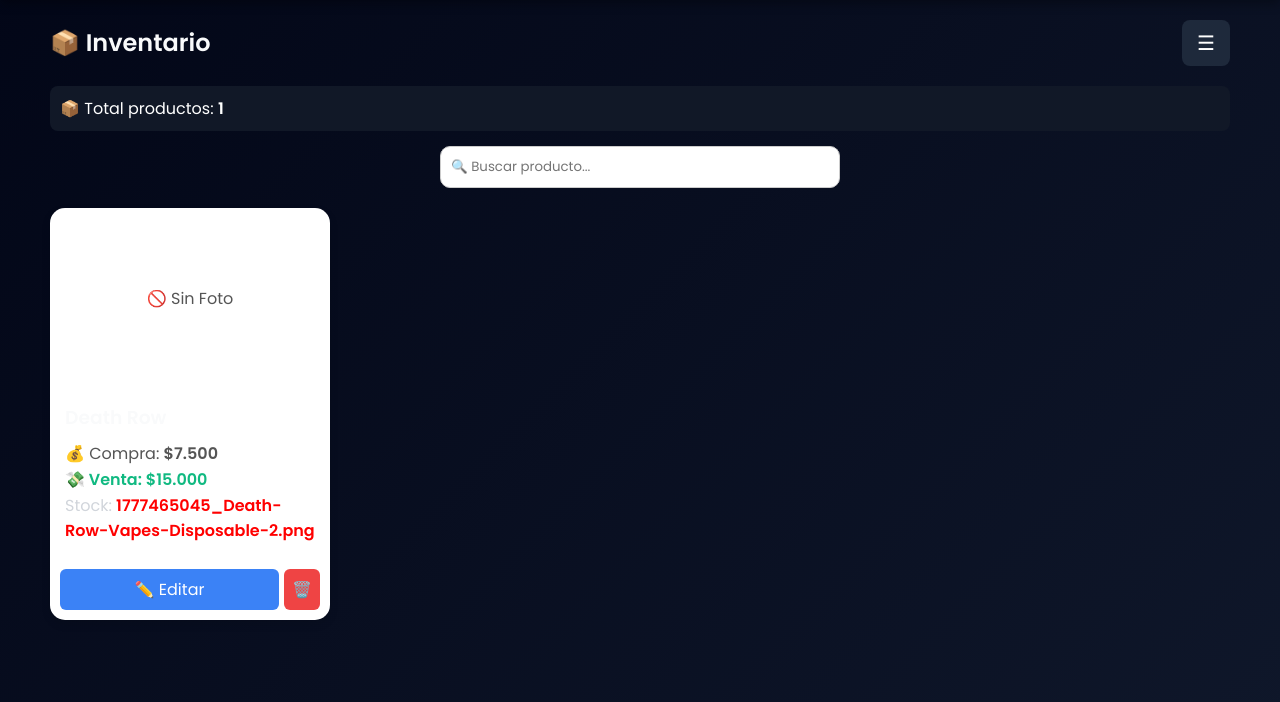
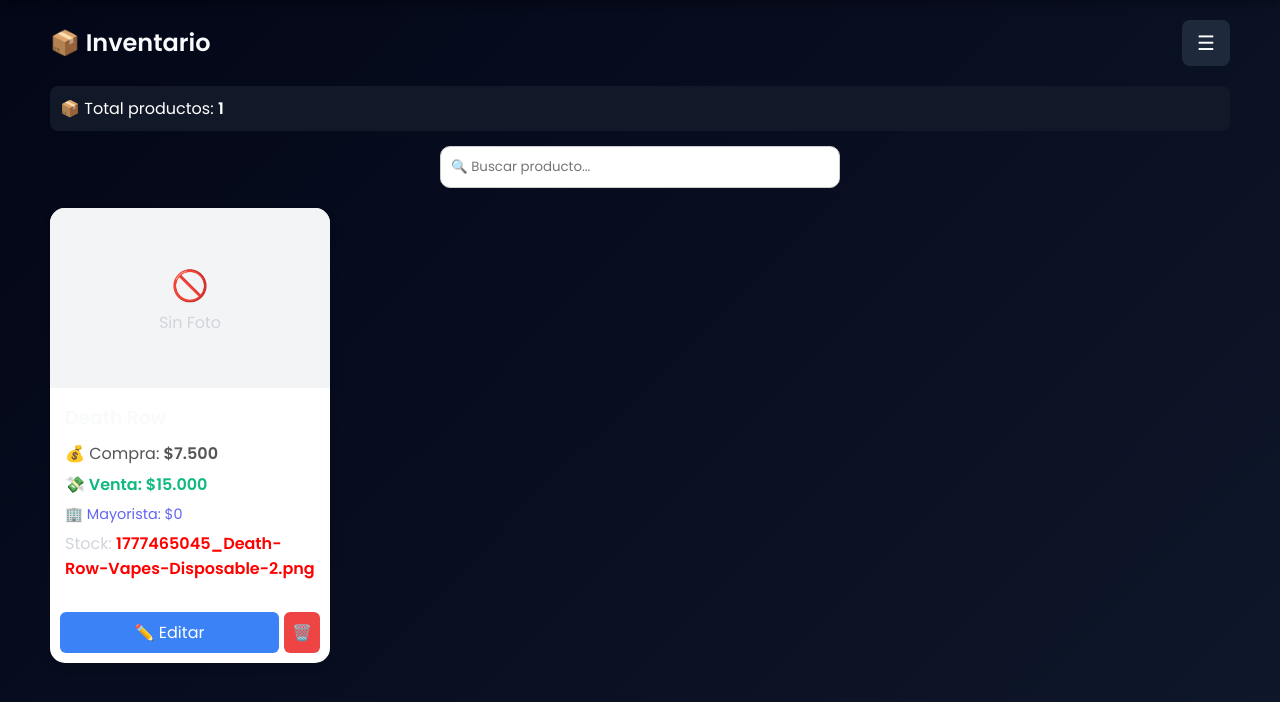
Before and after one commit to carlosarturoyepescelon11-boop/Yepesstore, a Flask app: page /index in a window 1280 px wide. Shown: the part 59-761 px from the top of the page. Run offline with Flask 3, Linux system fonts and the light colour scheme; the visitor is signed in with stand-in values (Sample User, id 1); data comes from the database, SQL or seed files in the repository.

Commit message:
Update index.html

```diff
--- a/templates/index.html
+++ b/templates/index.html
@@ -18,7 +18,8 @@
                 background:#1e293b;
                 border-radius:10px;
                 padding:10px;
-                min-width:180px;">
+                min-width:180px;
+                z-index: 1000;">
                 <a href="/ventas" style="display:block; color:white; padding:12px;">🏠 Inicio</a>
                 <a href="/index" style="display:block; color:white; padding:12px;">📦 Inventario</a>
                 <a href="/dashboard" style="display:block; color:white; padding:12px;">📊 Dashboard</a>
@@ -48,14 +49,15 @@
         <div class="card-producto" data-nombre="{{ p[1]|lower }}"
              style="background:white; border-radius:15px; overflow:hidden; box-shadow:0 4px 10px rgba(0,0,0,0.1);">
 
-            <!-- IMAGEN -->
-            <div style="height:180px;">
+            <!-- IMAGEN CORREGIDA (Posición 7 ahora es imagen) -->
+            <div style="height:180px; background: #f3f4f6;">
                 {% if p[7] %}
                     <img src="{{ url_for('static', filename='uploads/' ~ p[7]) }}"
                          style="width:100%; height:100%; object-fit:cover;">
                 {% else %}
-                    <div style="display:flex; align-items:center; justify-content:center; height:100%; color:#555;">
-                        🚫 Sin Foto
+                    <div style="display:flex; align-items:center; justify-content:center; height:100%; color:#555; flex-direction: column;">
+                        <span style="font-size: 30px;">🚫</span>
+                        <span>Sin Foto</span>
                     </div>
                 {% endif %}
             </div>
@@ -64,16 +66,21 @@
             <div style="padding:15px; color:#111;">
                 <h3 style="margin-bottom:8px;">{{ p[1] }}</h3>
 
-                <p style="color:#555;">
+                <p style="color:#555; margin: 5px 0;">
                     💰 Compra:
                     <strong>${{ "{:,.0f}".format(p[3]).replace(',', '.') }}</strong>
                 </p>
 
-                <p style="color:#10b981; font-weight:bold;">
+                <p style="color:#10b981; font-weight:bold; margin: 5px 0;">
                     💸 Venta: ${{ "{:,.0f}".format(p[4]).replace(',', '.') }}
                 </p>
 
-                <p>
+                <!-- PRECIO MAYORISTA (NUEVO) -->
+                <p style="color:#6366f1; font-size: 0.9em; margin: 5px 0;">
+                    🏢 Mayorista: ${{ "{:,.0f}".format(p[5] if p[5] else 0).replace(',', '.') }}
+                </p>
+
+                <p style="margin: 5px 0;">
                     Stock:
                     <strong style="
                         {% if p[6]|int <= 3 %}color:red;
@@ -89,12 +96,12 @@
             <!-- BOTONES -->
             <div style="padding:10px; display:flex; gap:5px;">
                 <a href="{{ url_for('editar', id=p[0]) }}"
-                   style="flex:1; background:#3b82f6; color:white; text-align:center; padding:8px; border-radius:6px;">
+                   style="flex:1; background:#3b82f6; color:white; text-align:center; padding:8px; border-radius:6px; text-decoration: none;">
                    ✏️ Editar
                 </a>
 
-                <a href="{{ url_for('eliminar', id=p[0]) }}"
-                   style="background:#ef4444; color:white; padding:8px; border-radius:6px;">
+                <a href="{{ url_for('eliminar', id=p[0]) }}" onclick="return confirm('¿Seguro quieres eliminarlo?')"
+                   style="background:#ef4444; color:white; padding:8px; border-radius:6px; text-decoration: none;">
                    🗑️
                 </a>
             </div>
@@ -113,14 +120,12 @@
     menu.style.display = (menu.style.display === "block") ? "none" : "block";
 }
 
-// 🔥 BUSCADOR EN VIVO
 document.getElementById("buscador").addEventListener("keyup", function() {
     let filtro = this.value.toLowerCase();
     let productos = document.querySelectorAll(".card-producto");
 
     productos.forEach(p => {
         let nombre = p.getAttribute("data-nombre");
-
         if(nombre.includes(filtro)){
             p.style.display = "block";
         } else {
@@ -129,5 +134,4 @@
     });
 });
 </script>
-
 {% endblock %}
```
